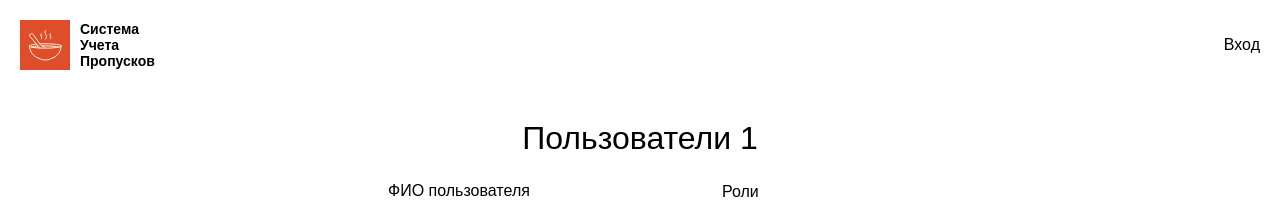
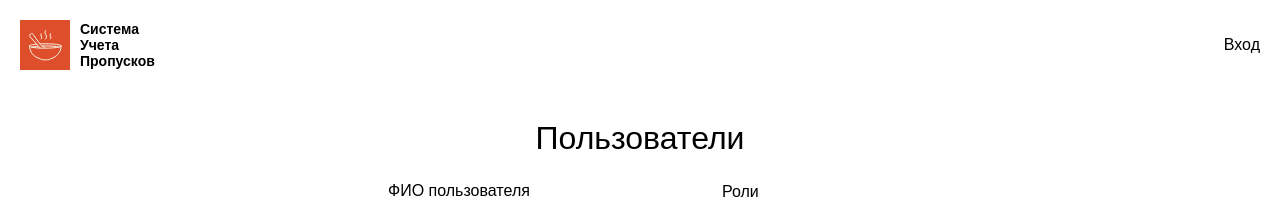
Before and after one commit to Dmitry-Kalichkin/sup-client, a SvelteKit app: page /users in a window 1280 px wide. Shown: the top 203 px of the page. Built offline with nearby package versions, Linux system fonts and the light colour scheme.

Commit message:
F-3295. Fix redundant pageNumber usage in h1

```diff
--- a/src/routes/users/+page.svelte
+++ b/src/routes/users/+page.svelte
@@ -20,7 +20,7 @@
 
 <div class="container">
     <div>
-        <h1>Пользователи {$pageNumber}</h1>
+        <h1>Пользователи</h1>
         <div class="search-box">
             <div class="input-block">
                 <label for="fullName">ФИО пользователя</label>
```
